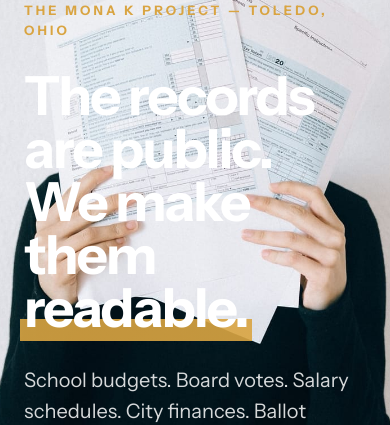
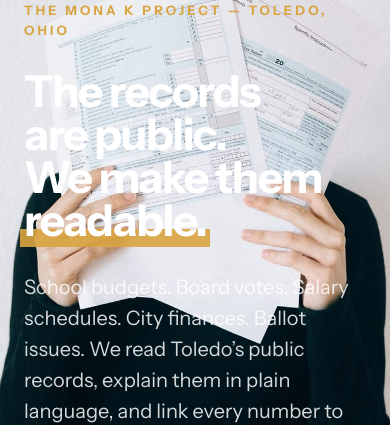
Before and after one commit to a9j/MKP, a Next.js app: page / in a window 390 px wide. Shown: the part 132-557 px from the top of the page. Built offline with nearby package versions, Linux system fonts and the light colour scheme; no server answers; the database is empty.

Commit message:
Soften hero headline min size for small phones

```diff
--- a/src/app/globals.css
+++ b/src/app/globals.css
@@ -927,7 +927,7 @@
 }
 
 .civic-hero h1 {
-  font-size: clamp(54px, 8.4vw, 116px);
+  font-size: clamp(44px, 8.4vw, 116px);
   line-height: 0.98;
   letter-spacing: -0.032em;
   font-weight: 700;
```
